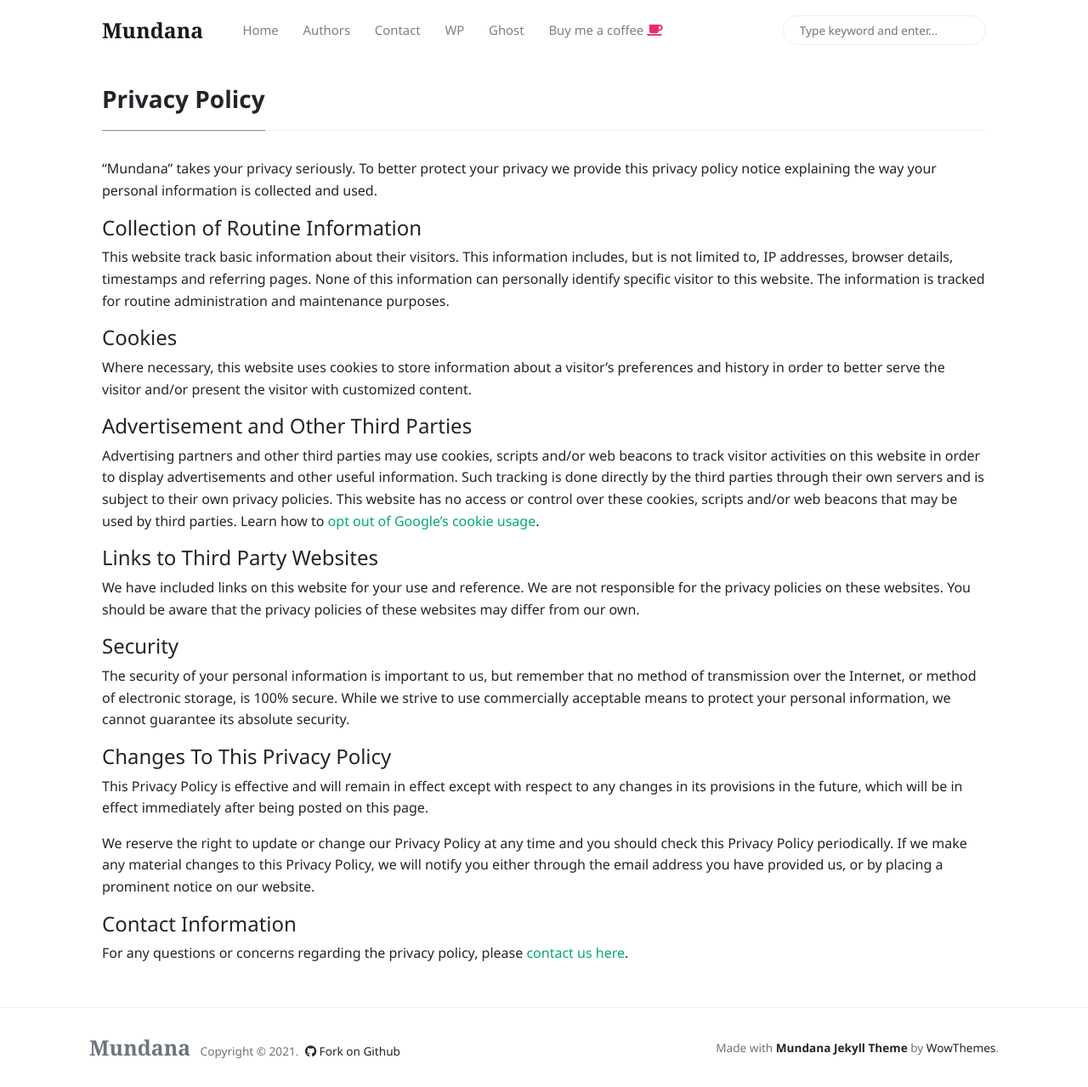
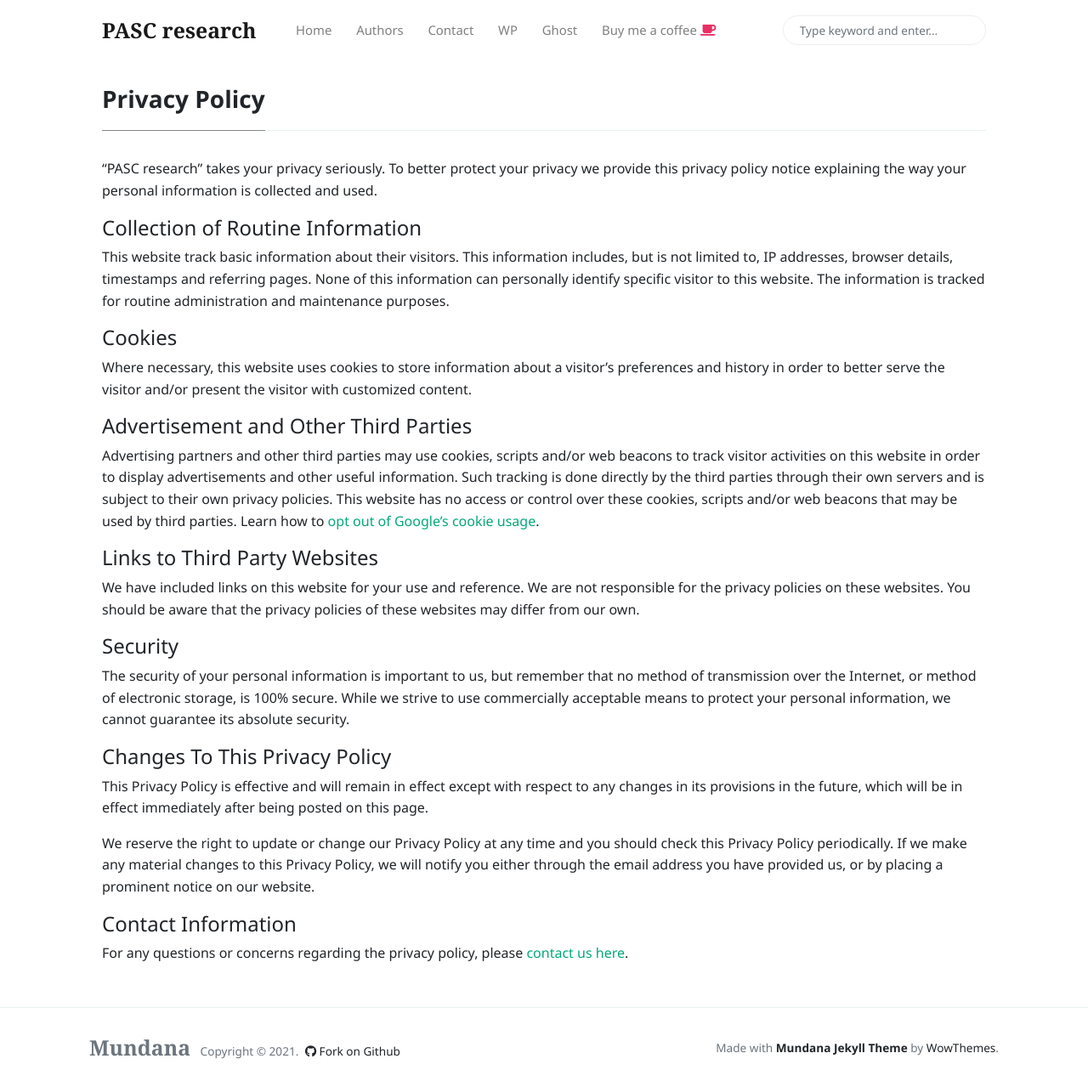
Before and after one commit to pasc-research/pasc-research.github.io, a Jekyll site: the page built from _pages/privacy-policy.md, in a window 1280 px wide and 1279 px high. Shown: the whole window at 85% size. Built offline with Jekyll 4.4.1, drawn with Linux system fonts in a browser that asks for light colours; nearby versions of some CDN libraries.

Commit message:
fix rendering

```diff
--- a/_config.yml
+++ b/_config.yml
@@ -1,6 +1,6 @@
 # Site
-name: 'Mundana'
-description: 'Mundana is a free Jekyll theme for awesome people like you, Medium like.'
+name: 'PASC research'
+description: 'PASC research team description'
 logo: 'assets/images/logo.png'
 favicon: 'assets/images/favicon.ico'
 baseurl: ''
```
